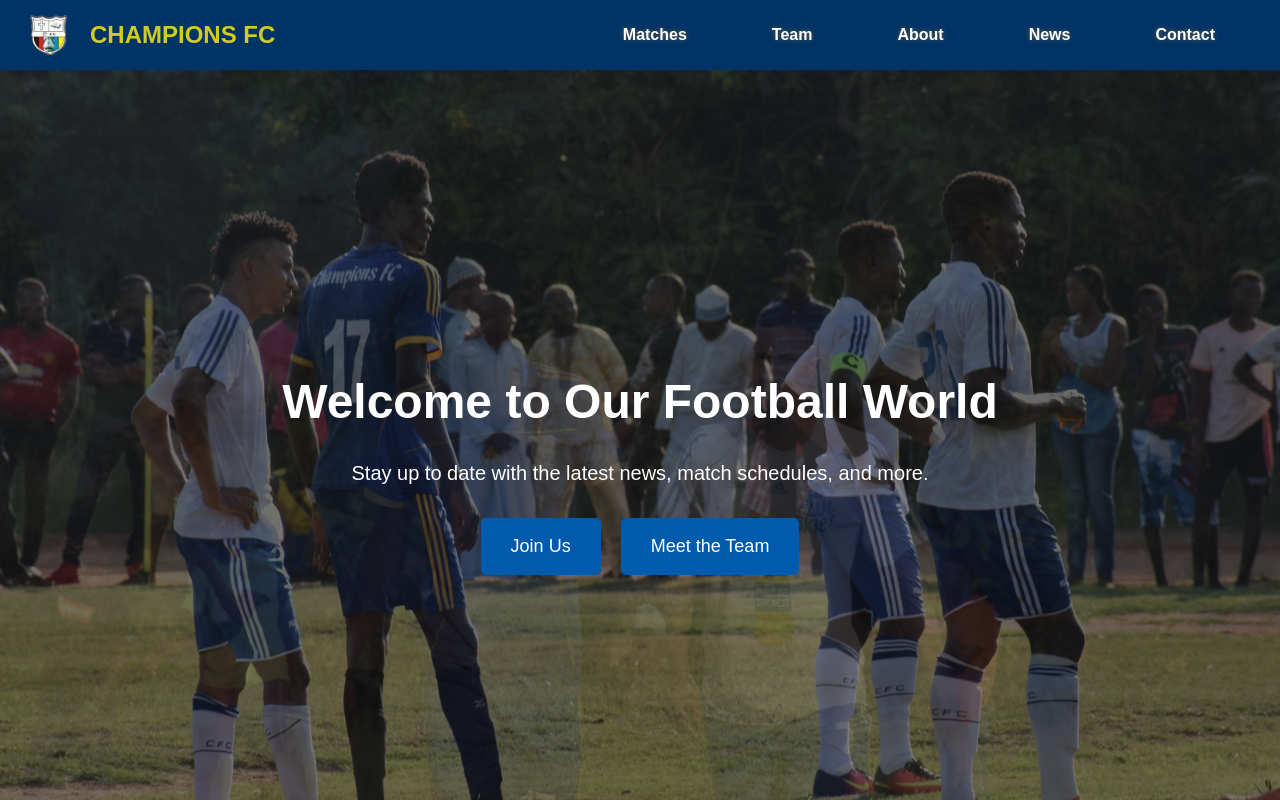
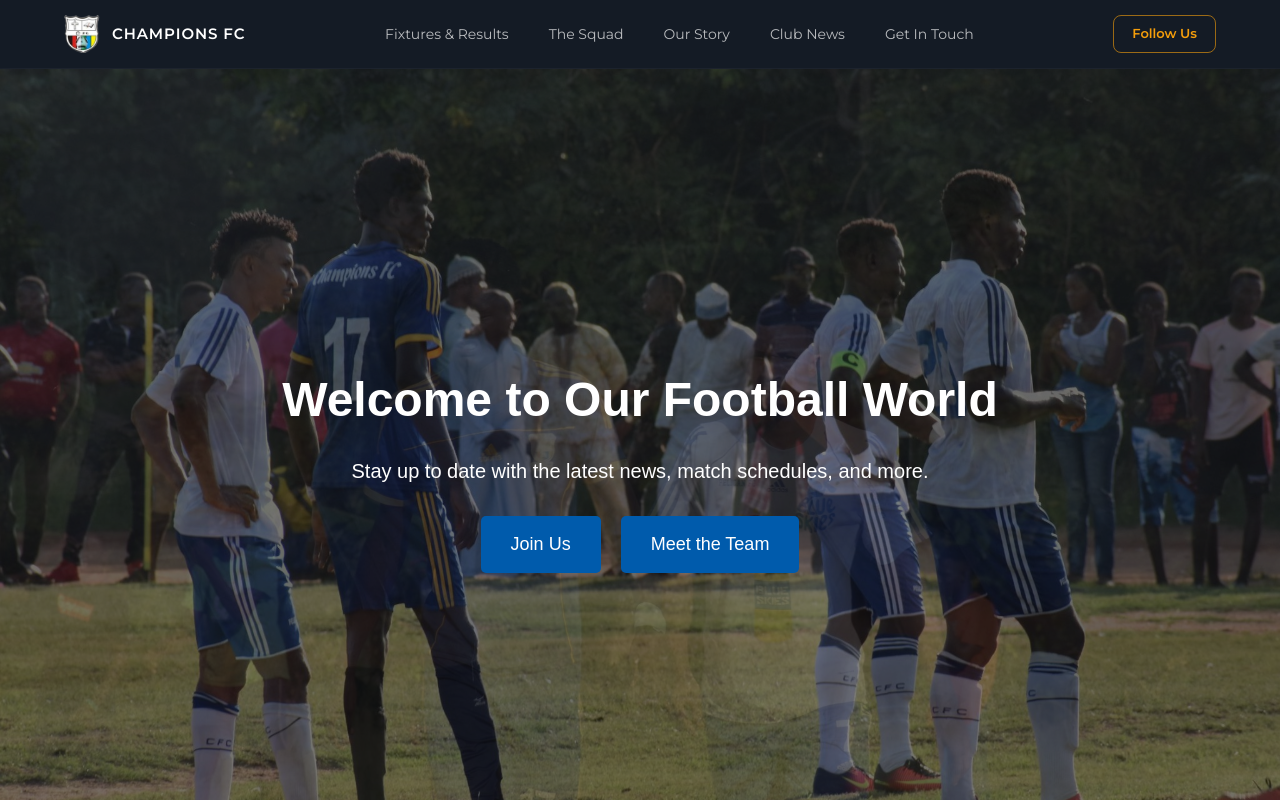
Before and after one commit to sylvesteranderz/ChampionsFC-Website, a React (Vite) app: page / in a window 1280 px wide. Shown: the top 800 px of the page. Built offline with nearby package versions, Linux system fonts and the light colour scheme.

Commit message:
Refactor Header component with responsive design and new styles

```diff
--- a/src/App.css
+++ b/src/App.css
@@ -2,6 +2,7 @@
   min-height: 100vh;
   display: flex;
   flex-direction: column;
+  padding-top: 68px; /* fixed navbar height */
 }
 
 main {
--- a/src/components/Header.css
+++ b/src/components/Header.css
@@ -1 +1,244 @@
-/* Header specific styles are now in index.css */
+/* ── Header shell ───────────────────────────────────────── */
+.nb-header {
+  position: fixed;
+  top: 0;
+  left: 0;
+  right: 0;
+  z-index: 1000;
+  background: rgba(8, 15, 26, 0.95);
+  backdrop-filter: blur(12px);
+  -webkit-backdrop-filter: blur(12px);
+  border-bottom: 1px solid rgba(255, 255, 255, 0.06);
+  transition: background 250ms ease, box-shadow 250ms ease;
+}
+
+.nb-header--scrolled {
+  background: rgba(8, 15, 26, 0.98);
+  box-shadow: 0 4px 24px rgba(0, 0, 0, 0.4);
+}
+
+/* ── Inner bar ──────────────────────────────────────────── */
+.nb-inner {
+  display: flex;
+  align-items: center;
+  justify-content: space-between;
+  height: 68px;
+  max-width: 1200px;
+  margin: 0 auto;
+  padding: 0 24px;
+}
+
+/* ── Logo ───────────────────────────────────────────────── */
+.nb-logo {
+  display: flex;
+  align-items: center;
+  gap: 10px;
+  text-decoration: none;
+  flex-shrink: 0;
+}
+
+.nb-logo-img {
+  height: 38px;
+  width: auto;
+}
+
+.nb-brand {
+  font-size: 15px;
+  font-weight: 800;
+  color: #fff;
+  letter-spacing: 0.06em;
+  font-family: 'Montserrat', sans-serif;
+  white-space: nowrap;
+}
+
+/* ── Desktop nav ────────────────────────────────────────── */
+.nb-desktop-nav {
+  display: flex;
+  flex: 1;
+  justify-content: center;
+}
+
+.nb-links {
+  display: flex;
+  align-items: center;
+  gap: 32px;
+  list-style: none;
+  margin: 0;
+  padding: 0;
+}
+
+.nb-link {
+  position: relative;
+  font-size: 14px;
+  font-weight: 500;
+  color: rgba(255, 255, 255, 0.7);
+  text-decoration: none;
+  padding: 8px 4px;
+  font-family: 'Montserrat', sans-serif;
+  transition: color 200ms ease;
+  white-space: nowrap;
+}
+
+.nb-link:hover {
+  color: #fff;
+}
+
+/* Active underline */
+.nb-link::after {
+  content: '';
+  position: absolute;
+  bottom: 0;
+  left: 0;
+  right: 0;
+  height: 2px;
+  background: #f59e0b;
+  transform: scaleX(0);
+  transition: transform 200ms ease;
+  border-radius: 1px;
+}
+
+.nb-link--active {
+  color: #f59e0b;
+}
+
+.nb-link--active::after {
+  transform: scaleX(1);
+}
+
+/* ── Right zone ─────────────────────────────────────────── */
+.nb-right {
+  display: flex;
+  align-items: center;
+  gap: 16px;
+  flex-shrink: 0;
+}
+
+/* CTA button */
+.nb-cta {
+  padding: 8px 18px;
+  border: 1.5px solid rgba(245, 158, 11, 0.6);
+  border-radius: 8px;
+  color: #f59e0b;
+  background: transparent;
+  font-size: 13px;
+  font-weight: 700;
+  font-family: 'Montserrat', sans-serif;
+  text-decoration: none;
+  white-space: nowrap;
+  transition: background 200ms ease, border-color 200ms ease;
+}
+
+.nb-cta:hover {
+  background: rgba(245, 158, 11, 0.1);
+  border-color: #f59e0b;
+}
+
+/* ── Hamburger ──────────────────────────────────────────── */
+.nb-burger {
+  display: none;
+  flex-direction: column;
+  justify-content: center;
+  gap: 5px;
+  background: none;
+  border: none;
+  cursor: pointer;
+  padding: 8px;
+  flex-shrink: 0;
+}
+
+.nb-burger-line {
+  display: block;
+  width: 22px;
+  height: 2px;
+  background: #fff;
+  border-radius: 2px;
+  transition: transform 300ms ease, opacity 300ms ease;
+}
+
+.nb-burger--open .nb-burger-line:nth-child(1) {
+  transform: translateY(7px) rotate(45deg);
+}
+
+.nb-burger--open .nb-burger-line:nth-child(2) {
+  opacity: 0;
+  transform: scaleX(0);
+}
+
+.nb-burger--open .nb-burger-line:nth-child(3) {
+  transform: translateY(-7px) rotate(-45deg);
+}
+
+/* ── Mobile menu ────────────────────────────────────────── */
+.nb-mobile-menu {
+  background: rgba(8, 15, 26, 0.98);
+  border-bottom: 1px solid rgba(255, 255, 255, 0.06);
+  padding: 16px 24px 24px;
+}
+
+.nb-mobile-links {
+  list-style: none;
+  margin: 0;
+  padding: 0;
+}
+
+.nb-mobile-item {
+  border-bottom: 1px solid rgba(255, 255, 255, 0.05);
+}
+
+.nb-mobile-item--last {
+  border-bottom: none;
+}
+
+.nb-mobile-link {
+  display: block;
+  padding: 14px 0;
+  font-size: 16px;
+  font-weight: 500;
+  color: rgba(255, 255, 255, 0.8);
+  text-decoration: none;
+  font-family: 'Montserrat', sans-serif;
+  transition: color 150ms ease;
+}
+
+.nb-mobile-link:hover,
+.nb-mobile-link--active {
+  color: #f59e0b;
+}
+
+.nb-mobile-cta {
+  display: block;
+  width: 100%;
+  margin-top: 16px;
+  padding: 12px;
+  border: 1.5px solid rgba(245, 158, 11, 0.6);
+  border-radius: 8px;
+  color: #f59e0b;
+  background: transparent;
+  font-size: 14px;
+  font-weight: 700;
+  font-family: 'Montserrat', sans-serif;
+  text-align: center;
+  text-decoration: none;
+  transition: background 200ms ease, border-color 200ms ease;
+  box-sizing: border-box;
+}
+
+.nb-mobile-cta:hover {
+  background: rgba(245, 158, 11, 0.1);
+  border-color: #f59e0b;
+}
+
+/* ── Responsive ─────────────────────────────────────────── */
+@media (max-width: 768px) {
+  .nb-desktop-nav {
+    display: none;
+  }
+
+  .nb-cta {
+    display: none;
+  }
+
+  .nb-burger {
+    display: flex;
+  }
+}
--- a/src/components/Header.tsx
+++ b/src/components/Header.tsx
@@ -1,70 +1,124 @@
-import { useState, useEffect } from 'react'
+import { useEffect, useRef, useState } from 'react'
 import { Link, useLocation } from 'react-router-dom'
+import './Header.css'
 
-const Header = () => {
+const NAV_LINKS = [
+  { label: 'Fixtures & Results', path: '/matches' },
+  { label: 'The Squad',          path: '/team'    },
+  { label: 'Our Story',          path: '/about'   },
+  { label: 'Club News',          path: '/news'    },
+  { label: 'Get In Touch',       path: '/contact' },
+]
+
+export default function Header() {
+  const location                    = useLocation()
   const [isMenuOpen, setIsMenuOpen] = useState(false)
-  const location = useLocation()
+  const [scrolled, setScrolled]     = useState(false)
+  const navRef                      = useRef<HTMLElement>(null)
 
-  const toggleMenu = () => {
-    setIsMenuOpen(!isMenuOpen)
-  }
+  const isActive = (path: string) =>
+    path === '/' ? location.pathname === '/' : location.pathname.startsWith(path)
 
+  const closeMenu = () => setIsMenuOpen(false)
+  const toggleMenu = () => setIsMenuOpen(prev => !prev)
+
+  // Scroll behaviour
   useEffect(() => {
-    const handleResize = () => {
-      if (window.innerWidth > 768) {
-        setIsMenuOpen(false)
-      }
-    }
-
-    window.addEventListener('resize', handleResize)
-    return () => window.removeEventListener('resize', handleResize)
+    const onScroll = () => setScrolled(window.scrollY > 20)
+    window.addEventListener('scroll', onScroll, { passive: true })
+    return () => window.removeEventListener('scroll', onScroll)
   }, [])
 
-  const handleNavClick = () => {
-    if (window.innerWidth <= 768) {
-      setIsMenuOpen(false)
+  // Close on resize past breakpoint
+  useEffect(() => {
+    const onResize = () => { if (window.innerWidth > 768) closeMenu() }
+    window.addEventListener('resize', onResize)
+    return () => window.removeEventListener('resize', onResize)
+  }, [])
+
+  // Close on click outside
+  useEffect(() => {
+    if (!isMenuOpen) return
+    const onClick = (e: MouseEvent) => {
+      if (navRef.current && !navRef.current.contains(e.target as Node)) closeMenu()
     }
-  }
+    document.addEventListener('mousedown', onClick)
+    return () => document.removeEventListener('mousedown', onClick)
+  }, [isMenuOpen])
+
+  // Close mobile menu on route change
+  useEffect(() => { closeMenu() }, [location.pathname])
 
   return (
-    <header>
-      <nav className="navbar">
-       <div className="logo">
-  <Link to="/" onClick={handleNavClick}
-    style={{ display: 'flex', alignItems: 'center', gap: '10px' }}>
-    <img
-      src="/Images/Logo.png"
-      alt="Champions FC Logo"
-      style={{ height: '40px', width: 'auto' }}
-    />
-    <span className="Brand-name">CHAMPIONS FC</span>
-  </Link>
-</div>
-        <button className="menu-toggle" onClick={toggleMenu}>
-          &#9776;
-        </button>
-        <ul className={`nav-links ${isMenuOpen ? 'active' : ''}`}>
-          {location.pathname === '/' ? (
-            <>
-              <li><a href="#live-scores" onClick={handleNavClick}>Matches</a></li>
-              <li><Link to="/team" onClick={handleNavClick}>Team</Link></li>
-              <li><Link to="/about" onClick={handleNavClick}>About</Link></li>
-              <li><a href="#news" onClick={handleNavClick}>News</a></li>
-              <li><Link to="/contact" onClick={handleNavClick}>Contact</Link></li>
-            </>
-          ) : (
-            <>
-              <li><Link to="/#live-scores" onClick={handleNavClick}>Matches</Link></li>
-              <li><Link to="/team" onClick={handleNavClick}>Team</Link></li>
-              <li><Link to="/about" onClick={handleNavClick}>About</Link></li>
-              <li><Link to="/#news" onClick={handleNavClick}>News</Link></li>
-              <li><Link to="/contact" onClick={handleNavClick}>Contact</Link></li>
-            </>
-          )}
-        </ul>
-      </nav>
+    <header ref={navRef} className={`nb-header${scrolled ? ' nb-header--scrolled' : ''}`}>
+
+      {/* ── Main bar ── */}
+      <div className="nb-inner">
+
+        {/* Left: logo */}
+        <Link className="nb-logo" to="/" onClick={closeMenu}>
+          <img src="/Images/Logo.png" alt="Champions FC" className="nb-logo-img" />
+          <span className="nb-brand">CHAMPIONS FC</span>
+        </Link>
+
+        {/* Center: desktop links */}
+        <nav className="nb-desktop-nav" aria-label="Main navigation">
+          <ul className="nb-links">
+            {NAV_LINKS.map(link => (
+              <li key={link.path}>
+                <Link
+                  to={link.path}
+                  className={`nb-link${isActive(link.path) ? ' nb-link--active' : ''}`}
+                >
+                  {link.label}
+                </Link>
+              </li>
+            ))}
+          </ul>
+        </nav>
+
+        {/* Right: CTA + hamburger */}
+        <div className="nb-right">
+          {/* TODO: Replace href="#" with primary social platform URL */}
+          <a href="#" className="nb-cta">Follow Us</a>
+
+          <button
+            className={`nb-burger${isMenuOpen ? ' nb-burger--open' : ''}`}
+            onClick={toggleMenu}
+            aria-label={isMenuOpen ? 'Close menu' : 'Open menu'}
+            aria-expanded={isMenuOpen}
+          >
+            <span className="nb-burger-line" />
+            <span className="nb-burger-line" />
+            <span className="nb-burger-line" />
+          </button>
+        </div>
+      </div>
+
+      {/* ── Mobile menu ── */}
+      {isMenuOpen && (
+        <div className="nb-mobile-menu" role="navigation" aria-label="Mobile navigation">
+          <ul className="nb-mobile-links">
+            {NAV_LINKS.map((link, i) => (
+              <li
+                key={link.path}
+                className={`nb-mobile-item${i === NAV_LINKS.length - 1 ? ' nb-mobile-item--last' : ''}`}
+              >
+                <Link
+                  to={link.path}
+                  className={`nb-mobile-link${isActive(link.path) ? ' nb-mobile-link--active' : ''}`}
+                  onClick={closeMenu}
+                >
+                  {link.label}
+                </Link>
+              </li>
+            ))}
+          </ul>
+          {/* TODO: Replace href="#" with primary social platform URL */}
+          <a href="#" className="nb-mobile-cta" onClick={closeMenu}>Follow Us</a>
+        </div>
+      )}
+
     </header>
   )
 }
-
-export default Header
--- a/src/index.css
+++ b/src/index.css
@@ -35,112 +35,12 @@ header .logo img {
   gap: 10px;
 }
 
-.Brand-name {
-  font-size: 1.5em;
-  font-weight: bold;
-  color: #d4cb20;
-  align-items: center;
-}
-
-.navbar {
-  display: flex;
-  justify-content: space-between;
-  align-items: center;
-  padding: 10px 30px;
-  background-color: #0033A0;
-  position: sticky;
-  top: 0;
-  z-index: 1000;
-}
-
-.menu-toggle {
-  display: none;
-  font-size: 1.8rem;
-  background: none;
-  color: rgb(255, 255, 255);
-  border: none;
-  cursor: pointer;
-  padding: 8px 12px;
-  border-radius: 5px;
-  transition: all 0.3s ease;
-}
-
-.menu-toggle:hover {
-  background-color: rgba(255, 255, 255, 0.1);
-}
-
-.menu-toggle:active {
-  background-color: rgba(255, 255, 255, 0.2);
-}
 
 .logo {
   display: flex;
   align-items: center;
 }
 
-.logo img {
-  height: 50px;
-  margin-right: 10px;
-}
-
-.navbar .logo img {
-  height: 50px;
-}
-
-.nav-links {
-  list-style: none;
-  display: flex;
-  gap: 15px;
-}
-
-.nav-links li {
-  position: relative;
-  margin: 0 20px;
-}
-
-.nav-links a {
-  color: white;
-  text-decoration: none;
-  font-size: 16px;
-  padding: 10px;
-  text-shadow: 0 0 5px #666251;
-  font-family: 'Oswald', sans-serif;
-  font-weight: bold;
-  border-radius: 5px;
-  padding: 8px 15px;
-}
-
-.nav-links a:hover {
-  color: #ffcc00;
-}
-
-.nav-links li:hover .dropdown {
-  display: block;
-}
-
-.dropdown {
-  display: none;
-  position: absolute;
-  top: 100%;
-  left: 0;
-  background-color: #0033A0;
-  box-shadow: 0 5px 10px rgba(0, 0, 0, 0.2);
-  width: 200px;
-  z-index: 100;
-}
-
-.dropdown li {
-  padding: 10px;
-}
-
-.dropdown li a {
-  color: white;
-  padding: 10px;
-}
-
-.dropdown li a:hover {
-  background-color: #ffcc00;
-}
 
 .social-icons a {
   margin: 0 10px;
```
